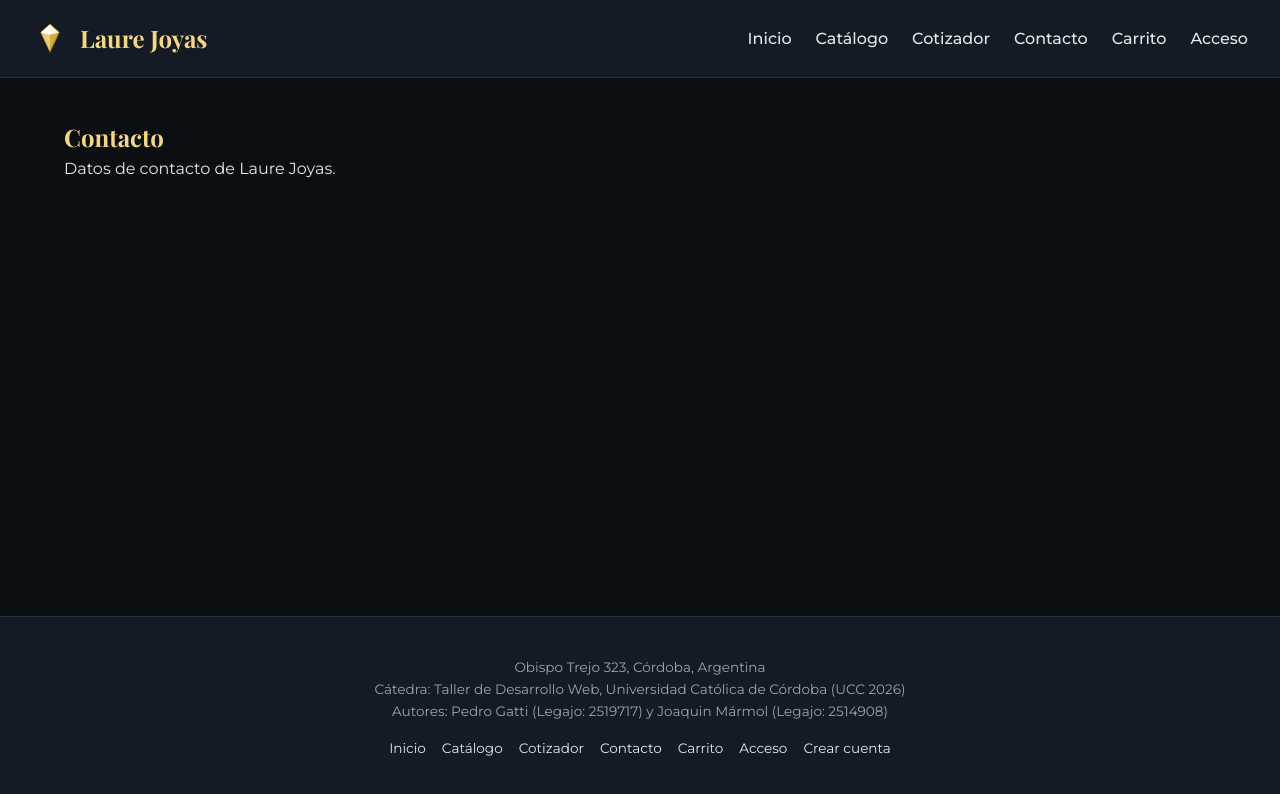
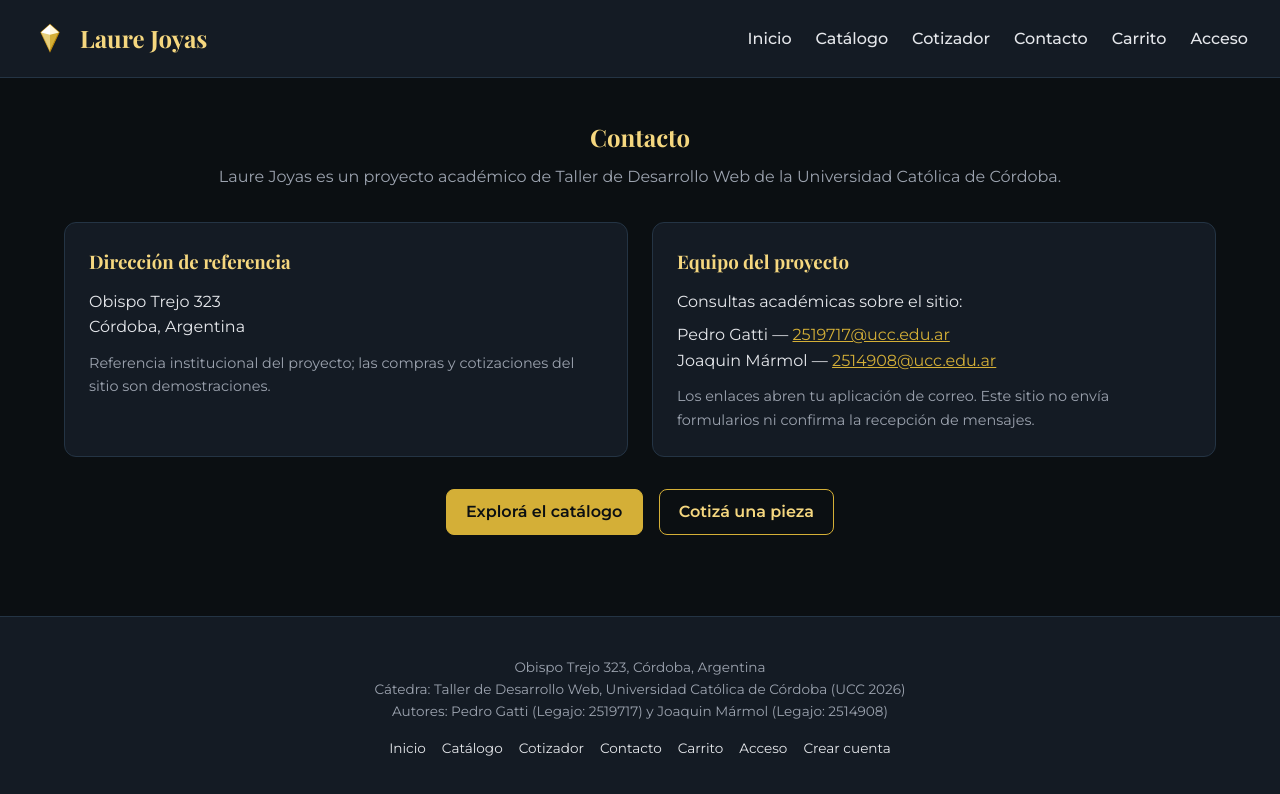
Before and after one commit to PedroGattiUCC/proyecto2026-Gatti-Marmol, a React (Vite) app in the folder segunda-entrega/: page /contacto in a window 1280 px wide. Shown: the top 794 px of the page. Built offline with nearby package versions, Linux system fonts and the light colour scheme; a web font is replaced by a local one.

Commit message:
feat(contacto): agregar el contenido de la página de contacto

```diff
--- a/segunda-entrega/src/pages/Contacto.jsx
+++ b/segunda-entrega/src/pages/Contacto.jsx
@@ -1,3 +1,6 @@
+import { Link } from 'react-router-dom';
+import '@styles/Contacto.scss';
+
 /**
  * Muestra la página de contacto
  * @method Contacto
@@ -5,9 +8,50 @@
  */
 const Contacto = () => {
   return (
-    <section>
+    <section className="contacto">
       <h2>Contacto</h2>
-      <p>Datos de contacto de Laure Joyas.</p>
+      <p className="contacto-descripcion">
+        Laure Joyas es un proyecto académico de Taller de Desarrollo Web de la Universidad Católica de Córdoba.
+      </p>
+
+      <div className="contacto-columnas">
+        <div className="contacto-columna">
+          <h3>Dirección de referencia</h3>
+          <address>
+            Obispo Trejo 323
+            <br />
+            Córdoba, Argentina
+          </address>
+          <p className="contacto-aclaracion">
+            Referencia institucional del proyecto; las compras y cotizaciones del sitio son demostraciones.
+          </p>
+        </div>
+
+        <div className="contacto-columna">
+          <h3>Equipo del proyecto</h3>
+          <p>Consultas académicas sobre el sitio:</p>
+          <ul className="contacto-equipo">
+            <li>
+              Pedro Gatti — <a href="mailto:2519717@ucc.edu.ar">2519717@ucc.edu.ar</a>
+            </li>
+            <li>
+              Joaquin Mármol — <a href="mailto:2514908@ucc.edu.ar">2514908@ucc.edu.ar</a>
+            </li>
+          </ul>
+          <p className="contacto-aclaracion">
+            Los enlaces abren tu aplicación de correo. Este sitio no envía formularios ni confirma la recepción de mensajes.
+          </p>
+        </div>
+      </div>
+
+      <div className="contacto-acciones">
+        <Link to="/catalogo" className="contacto-accion-principal">
+          Explorá el catálogo
+        </Link>
+        <Link to="/cotizador" className="contacto-accion-secundaria">
+          Cotizá una pieza
+        </Link>
+      </div>
     </section>
   );
 };
--- /dev/null
+++ b/segunda-entrega/src/styles/Contacto.scss
@@ -0,0 +1,68 @@
+@use "variables" as *;
+@use "mixins" as *;
+
+.contacto {
+  h2 {
+    margin-bottom: 0.5rem;
+    text-align: center;
+  }
+}
+
+.contacto-descripcion {
+  color: $color-texto-suave;
+  margin-bottom: 2rem;
+  text-align: center;
+}
+
+.contacto-columnas {
+  display: grid;
+  grid-template-columns: repeat(2, 1fr);
+  gap: 1.5rem;
+  margin-bottom: 2rem;
+
+  @media (max-width: $movil) {
+    grid-template-columns: 1fr;
+  }
+}
+
+.contacto-columna {
+  background-color: $color-superficie;
+  border: 1px solid $color-borde;
+  border-radius: $radio;
+  padding: 1.5rem;
+
+  h3 {
+    margin-bottom: 0.75rem;
+  }
+
+  address {
+    font-style: normal;
+  }
+}
+
+.contacto-equipo {
+  list-style: none;
+  margin: 0.5rem 0;
+  overflow-wrap: anywhere;
+}
+
+.contacto-aclaracion {
+  color: $color-texto-suave;
+  font-size: 0.9rem;
+  margin-top: 0.75rem;
+}
+
+.contacto-acciones {
+  display: flex;
+  flex-wrap: wrap;
+  justify-content: center;
+  gap: 1rem;
+}
+
+.contacto-accion-principal {
+  @include boton-principal;
+}
+
+.contacto-accion-secundaria {
+  @include boton-secundario;
+}
```
